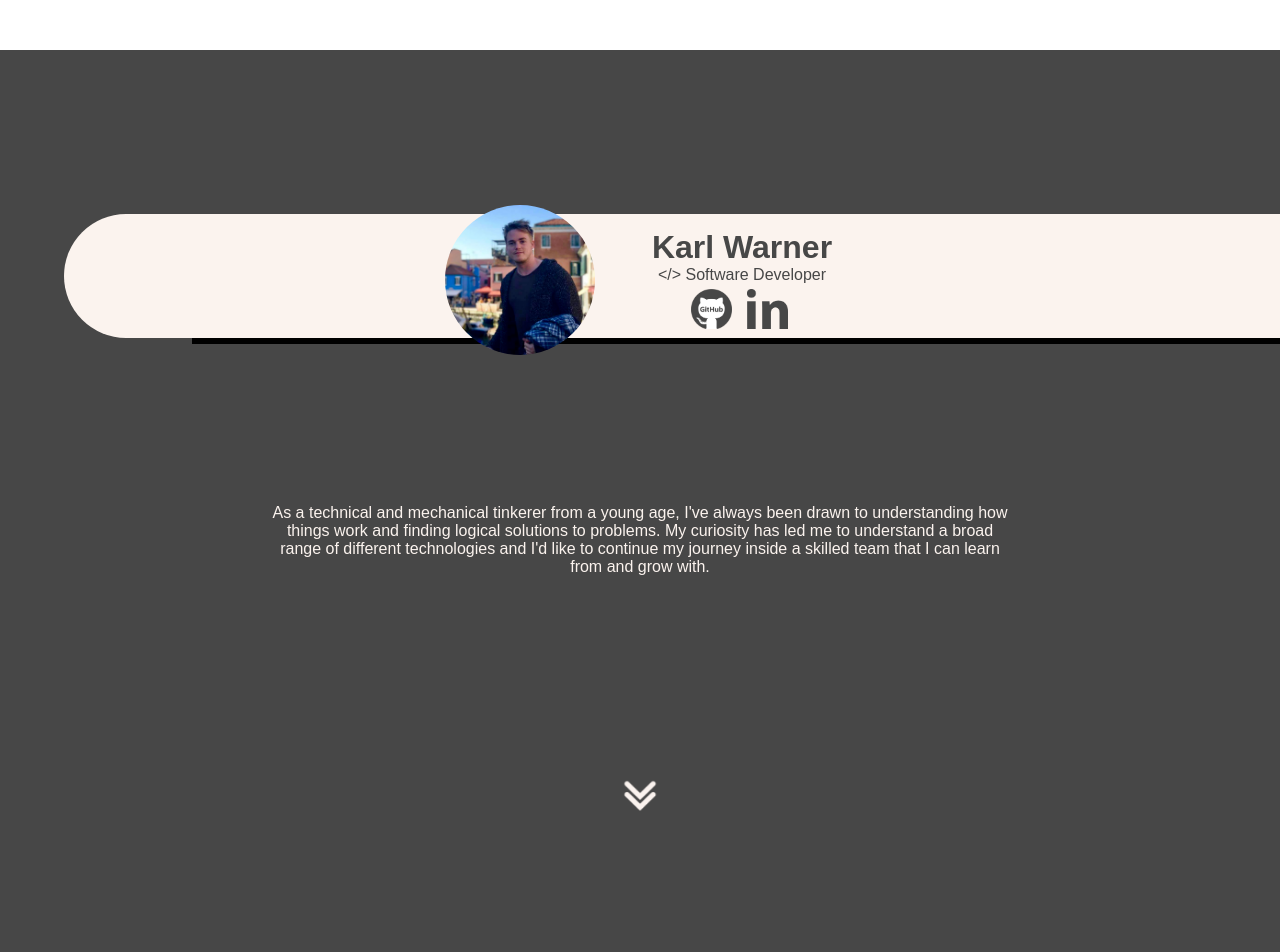
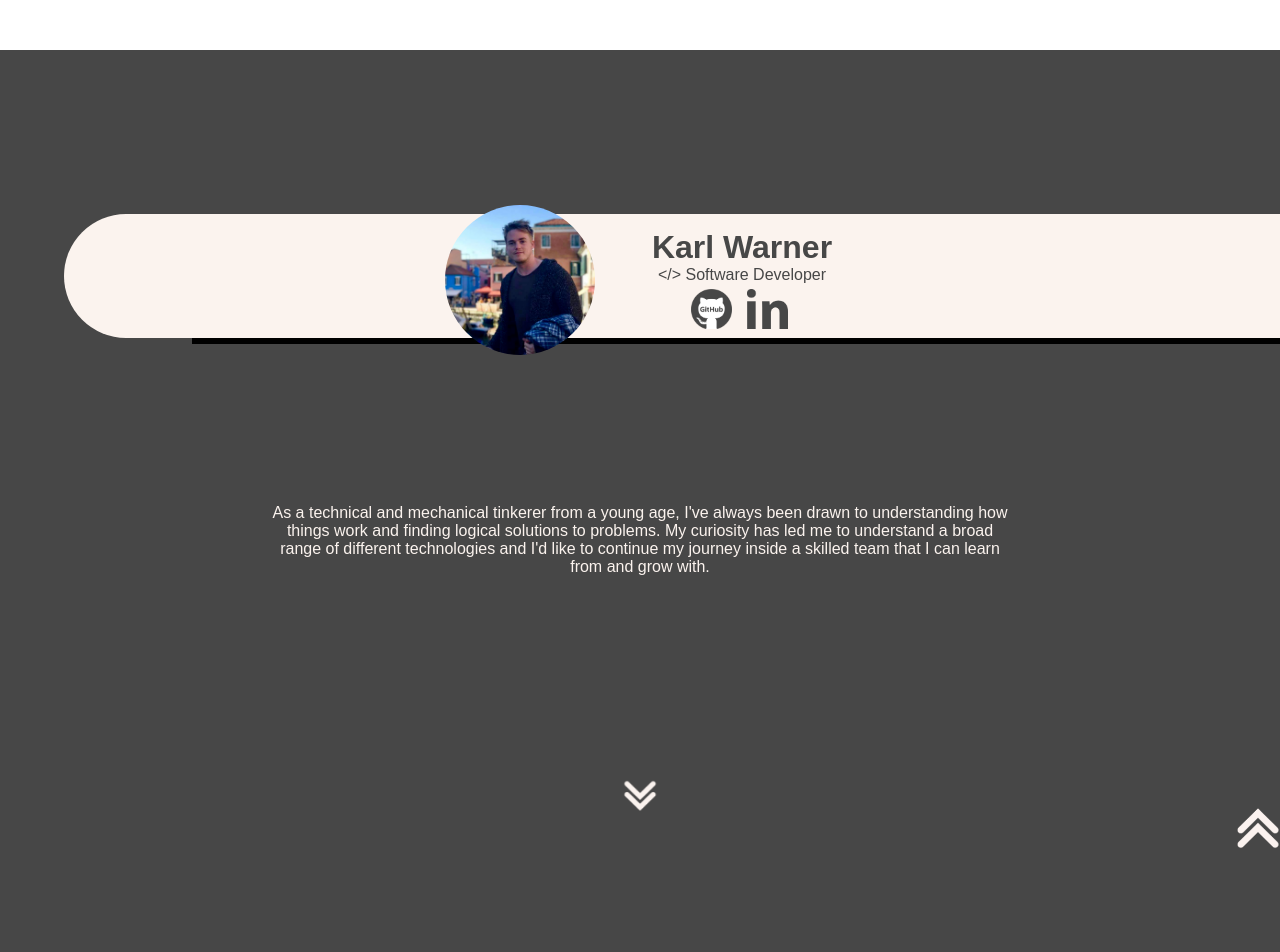
Before and after one commit to Kwarn/portfolio, a React (Create React App) app: page / in a window 1280 px wide. Shown: the top 952 px of the page. Built offline with nearby package versions, Linux system fonts and the light colour scheme.

Commit message:
scroll to top component added

```diff
--- a/src/Hoc/Layout/Layout.js
+++ b/src/Hoc/Layout/Layout.js
@@ -1,12 +1,24 @@
-import React from 'react'
+import React, { useRef } from 'react'
 import Toolbar from '../../components/Navigation/Toolbar/Toolbar'
 import classes from './Layout.module.css'
+import GoToTop from '../../components/Navigation/GoToTop/GoToTop'
 
 const Layout = props => {
+  const ref = useRef(null)
+  const scrollToTop = () => {
+    ref.current.scrollIntoView({
+      block: 'center',
+      inline: 'center',
+      behavior: 'smooth',
+    })
+  }
+
   return (
     <div className={classes.LayoutWrapper}>
       <Toolbar />
+      <div ref={ref}></div>
       <main className={classes.Content}>{props.children}</main>
+      <GoToTop scrollToTop={scrollToTop} />
     </div>
   )
 }
--- a/src/assets/assets.js
+++ b/src/assets/assets.js
@@ -21,6 +21,7 @@ const imageAssets = {
   showDemo: require('../assets/showDemo.png'),
   certificateIcon: require('../assets/certificateIcon.png'),
   downArrow: require('../assets/downArrow.png'),
+  upArrow: require('../assets/upArrow.png'),
   closeDraw: require('../assets/closeDraw.png'),
   magnifyingGlass: require('../assets/magnifyingGlass.png'),
   theArtOfReadableCode: require('../assets/theArtOfReadableCode.jpg'),
--- /dev/null
+++ b/src/components/Navigation/GoToTop/GoToTop.js
@@ -0,0 +1,47 @@
+import React, { useState, useEffect } from 'react'
+import classes from './GoToTop.module.css'
+import imageAssets from '../../../assets/assets'
+
+const GoToTop = props => {
+  const {scrollToTop} = props
+
+  const [scrollPos, setScrollPos] = useState({
+    posY: window.pageYOffset,
+    visible: false,
+  })
+
+  useEffect(() => {
+    window.addEventListener('scroll', scrollHandler)
+    return () => {
+      window.removeEventListener('scroll', scrollHandler)
+    }
+  })
+
+  const scrollHandler = () => {
+    const newScrollPos = window.pageYOffset
+
+    if (newScrollPos > 300) {
+      const visible = scrollPos.posY < newScrollPos
+      setScrollPos({ posY: newScrollPos, visible: visible })
+    }
+  }
+
+  return (
+    <footer
+      className={
+        !scrollPos.visible
+          ? `${classes.GoToTop} ${classes.GoToTopHidden}`
+          : `${classes.GoToTop} ${classes.GoToTopShown}`
+      }
+    >
+      <img
+        onClick={scrollToTop}
+        className={classes.GoToTopButton}
+        src={imageAssets.upArrow}
+        alt="GoToTop"
+      />
+    </footer>
+  )
+}
+
+export default GoToTop
--- /dev/null
+++ b/src/components/Navigation/GoToTop/GoToTop.module.css
@@ -0,0 +1,36 @@
+.GoToTop {
+  height: 56px;
+  position: fixed;
+  bottom: 0;
+  right: 0;
+  display: flex;
+  align-items: center;
+  text-align: center;
+  box-sizing: border-box;
+  z-index: 100;
+  transition: bottom 0.6s;
+}
+
+.GoToTopButton {
+  padding: 1px;
+  display: flex;
+  height: 40px;
+  width: auto;
+  align-items: center;
+}
+
+.GoToTopButton:hover {
+  background-color: springgreen;
+}
+
+.GoToTop nav {
+  height: 100%;
+}
+
+.GoToTopHidden {
+  bottom: -56px;
+}
+
+.GoToTopShown {
+  bottom: 0
+}
--- a/src/containers/Home/Home.js
+++ b/src/containers/Home/Home.js
@@ -81,7 +81,10 @@ const Home = props => {
           showModal={modalContent => showModalHandler(modalContent)}
         />
       </div>
-      <ExtraInfo firstElementRefs={firstElementRefs} selectedContentTag={selectedContent} />
+      <ExtraInfo
+        firstElementRefs={firstElementRefs}
+        selectedContentTag={selectedContent}
+      />
       <Link to="/contact">
         <div>
           <button className={classes.ContactButton}>Contact</button>
```
Also changed, not shown: src/assets/upArrow.png (added).
